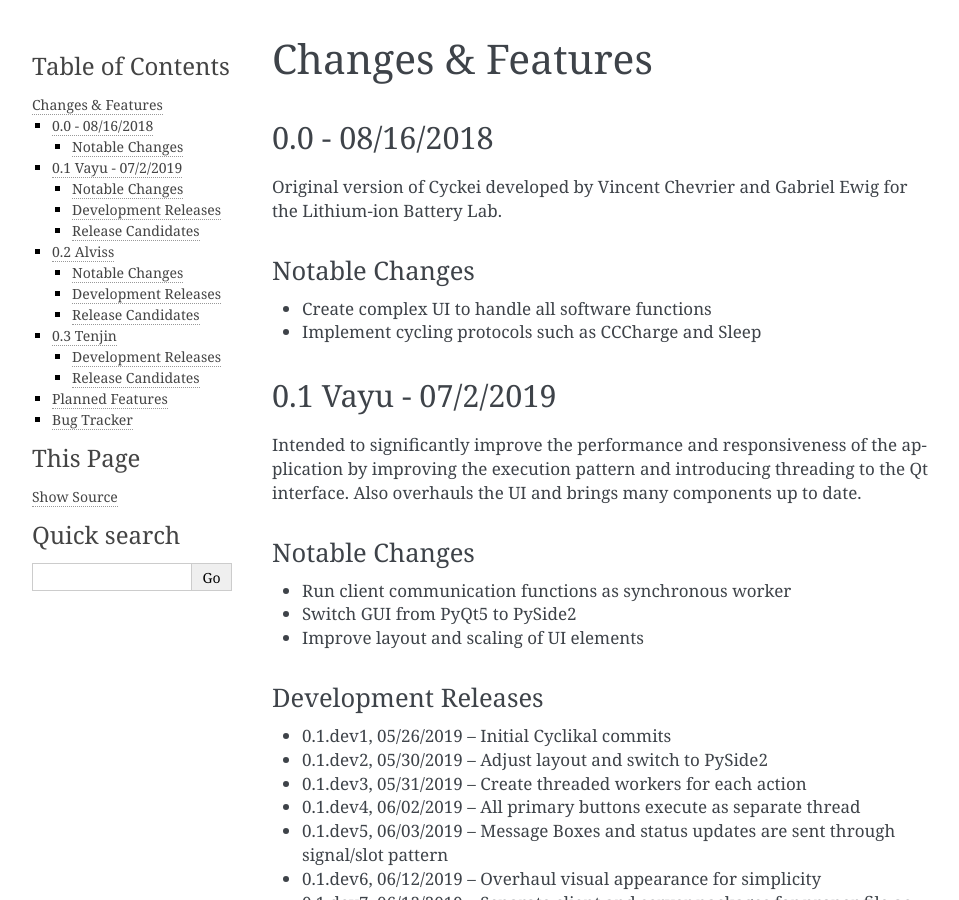
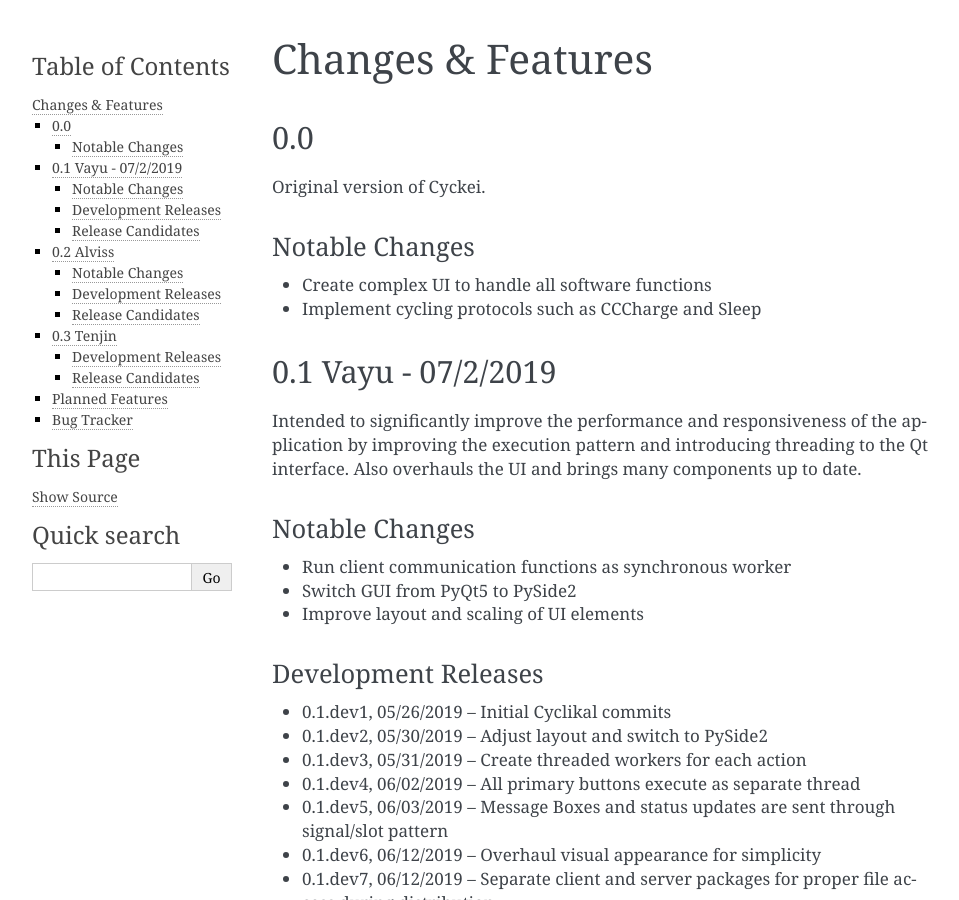
Before and after one commit to cyclikal/cyckei, a Sphinx documentation site: the page built from docs/changes.rst, in a window 1280 px wide and 900 px high. Shown: the whole window, without its empty margins (148-1107 px from the left). Built offline with Sphinx 7.4.7, drawn with Linux system fonts in a browser that asks for light colours.

Commit message:
changelog

```diff
--- a/docs/changes.rst
+++ b/docs/changes.rst
@@ -2,11 +2,10 @@
 ==================
 
 
-0.0 - 08/16/2018
+0.0
 ----------------
 
-Original version of Cyckei developed by Vincent Chevrier and Gabriel
-Ewig for the Lithium-ion Battery Lab.
+Original version of Cyckei.
 
 Notable Changes
 ^^^^^^^^^^^^^^^
```
